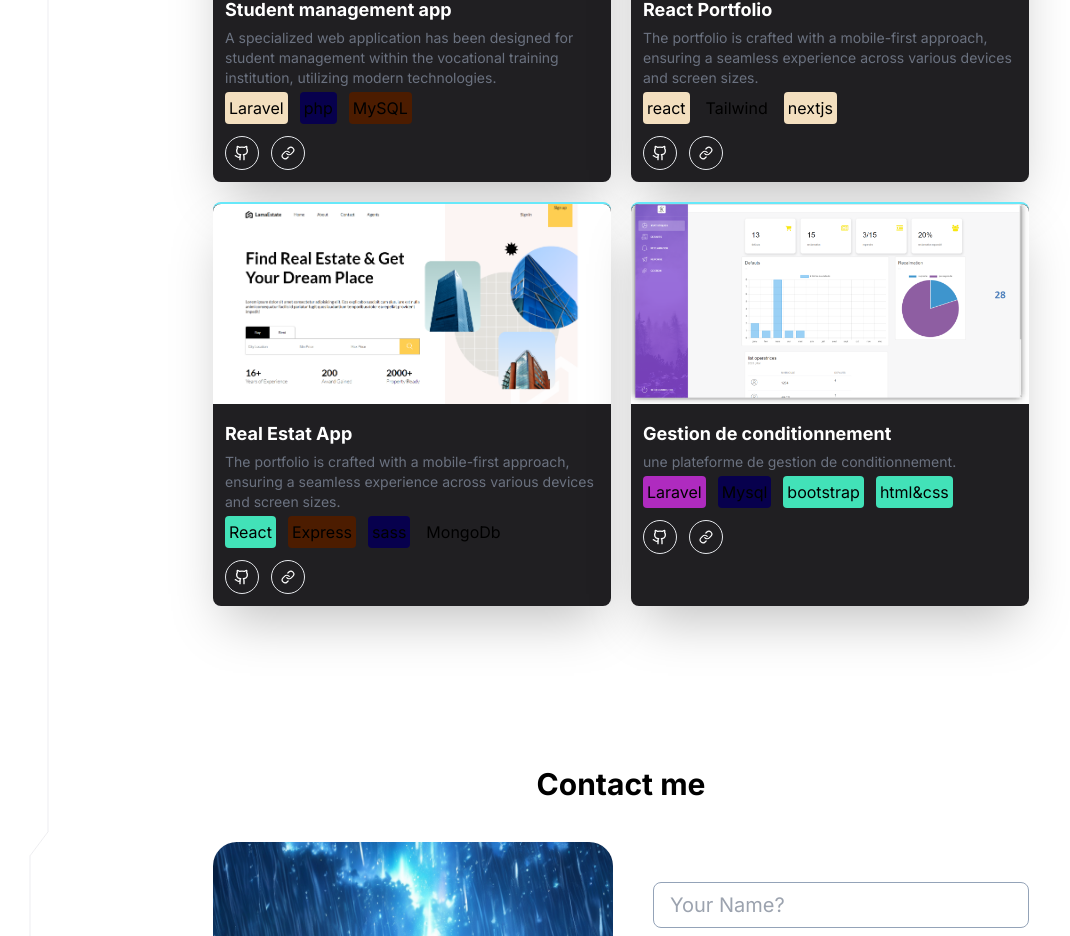
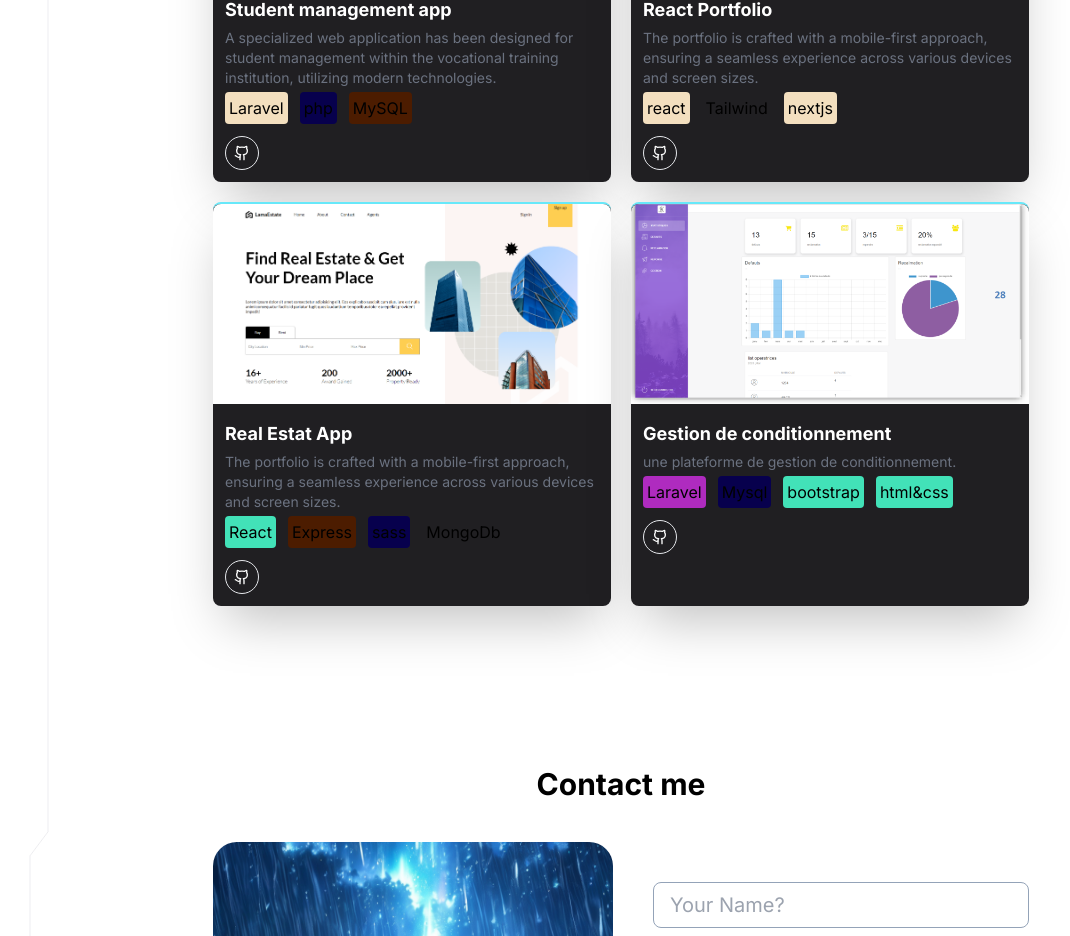
Before and after one commit to MohamedBerbouchi/nextjs-portfolio, a Next.js app: page / in a window 1280 px wide. Shown: the part 2309-3245 px from the top of the page, without its empty margins (19-1089 px from the left). Built offline with nearby package versions, Linux system fonts and the light colour scheme.

Commit message:
comment project link

```diff
--- a/src/components/project-card.tsx
+++ b/src/components/project-card.tsx
@@ -24,11 +24,11 @@ function ProjectCard({ project }: { project: TProjectProps }) {
                             <Github size={16} className="text-white hover:text-primary-foreground" />
                         </a>
                     </li>
-                    <li className="p-4  border  w-8 h-8 grid place-content-center rounded-full  mt-2 hover:bg-primary ">
+                    {/* <li className="p-4  border  w-8 h-8 grid place-content-center rounded-full  mt-2 hover:bg-primary ">
                         <a href={project.demo_link} target="_blank">
                             <Link size={14} className="text-white hover:text-primary-foreground" />
                         </a>
-                    </li>
+                    </li> */}
                 </div>
             </div>
         </div>
```
